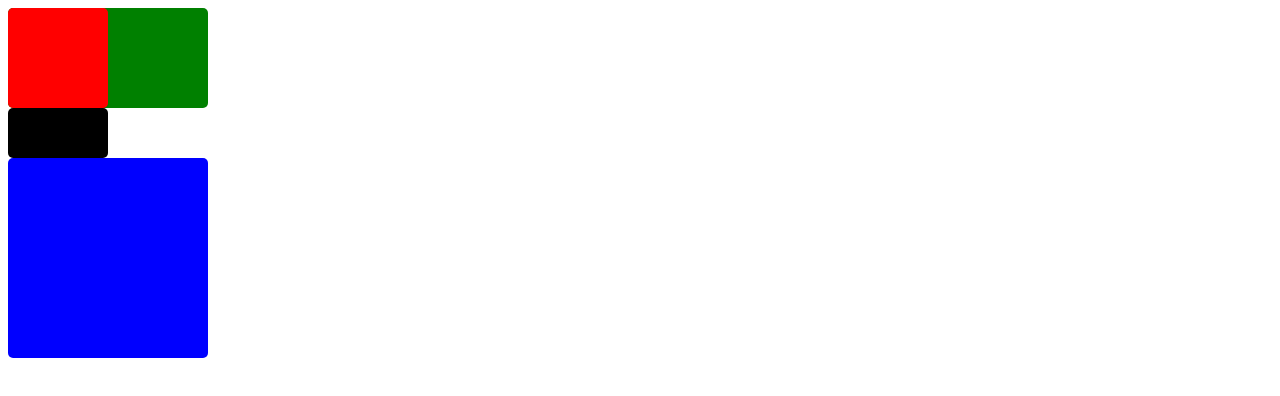
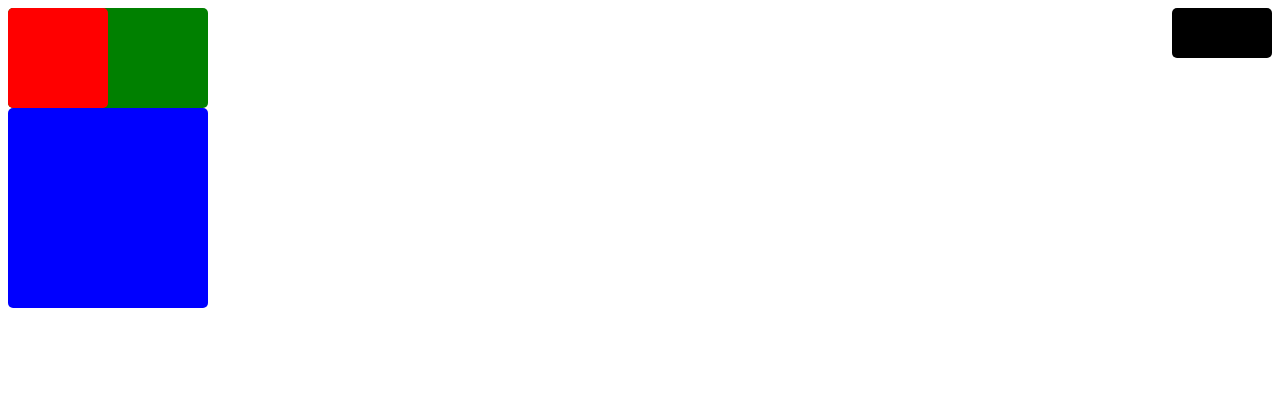
Before and after one commit to sqzhang17/BuildResume_HTML_CSS, a plain HTML site: page index.html in a window 1280 px wide. Drawn offline with Linux system fonts and the light colour scheme.

```diff
--- a/stylesheet.css
+++ b/stylesheet.css
@@ -1,16 +1,19 @@
-div {
-	border-radius: 5px;
+div{
+    border-radius:5px;
 }
+
 .right{
     height:50px;
     width:100px;
     background-color:black;
+    float:right;
 }
 
 .left{
     height:100px;
     width:200px;
     background-color:green;
+    float:left
 }
 
 #header{
@@ -25,6 +28,7 @@ div {
     height:200px;
     width:200px;
     background-color:blue;
+    clear:both;
 }
 
 /*
```
